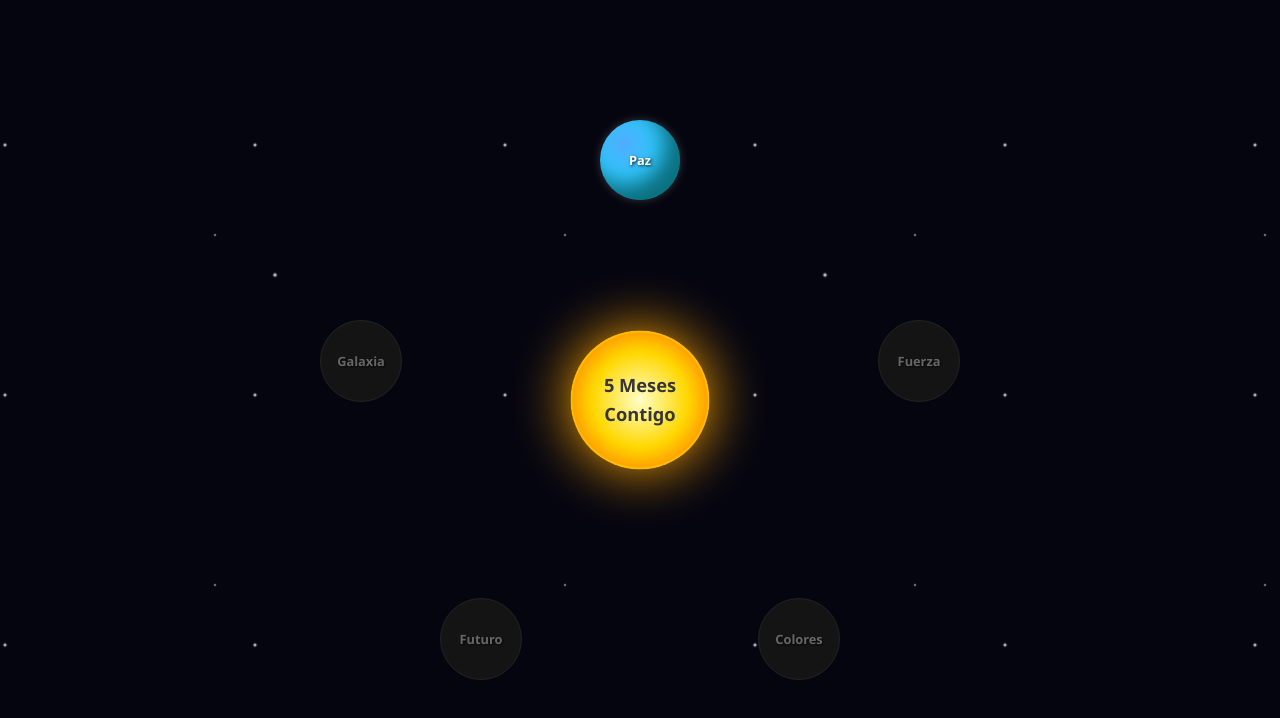
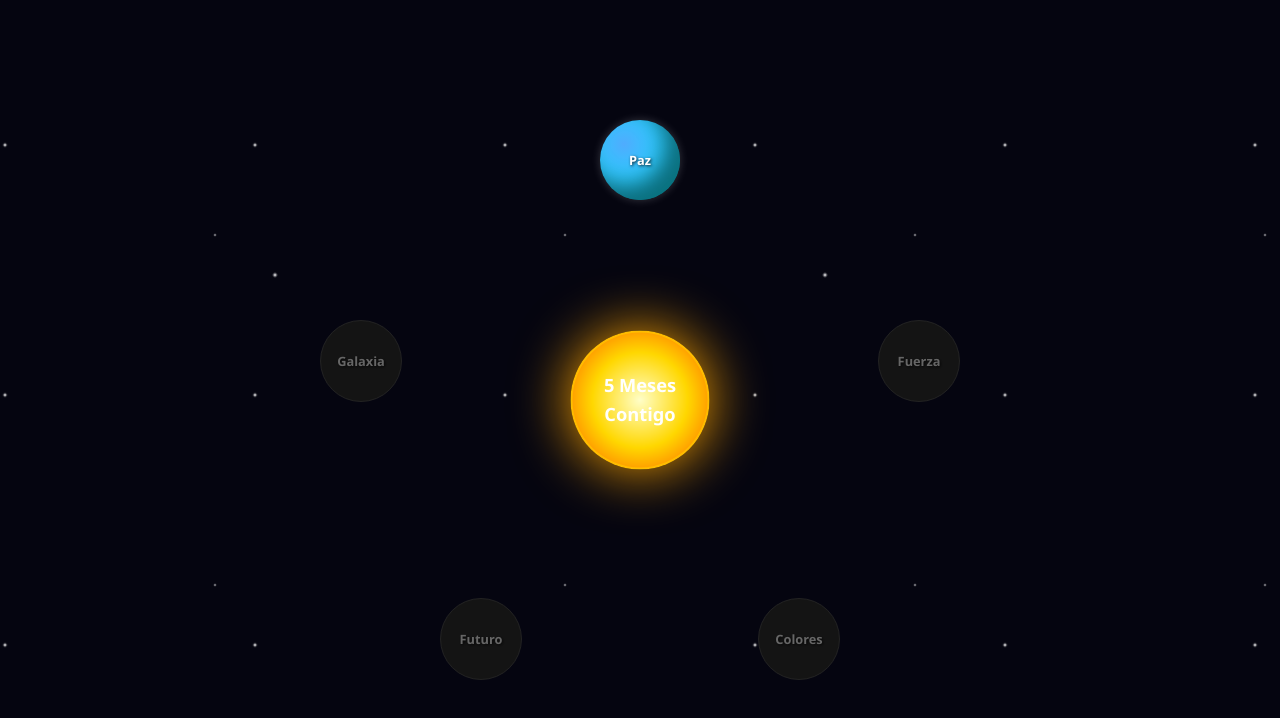
Before and after one commit to JPerugachi/pau_jer, a plain HTML site: page PAU/index.html in a window 1280 px wide. Drawn offline with Linux system fonts and the light colour scheme.

Commit message:
CAMBIO COLOR

```diff
--- a/PAU/style.css
+++ b/PAU/style.css
@@ -153,7 +153,7 @@ h2 {
 p {
     line-height: 1.6;
     font-size: 1.1rem;
-    color: #363636ff;
+    color: #ffffffff;
     margin-bottom: 20px;
 }
 
@@ -175,4 +175,5 @@ p {
     border-radius: 50%;
     cursor: pointer;
     box-shadow: 0 2px 5px rgba(0,0,0,0.3);
+
 }
```
